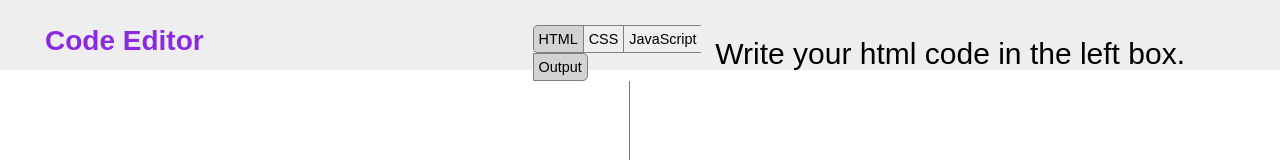
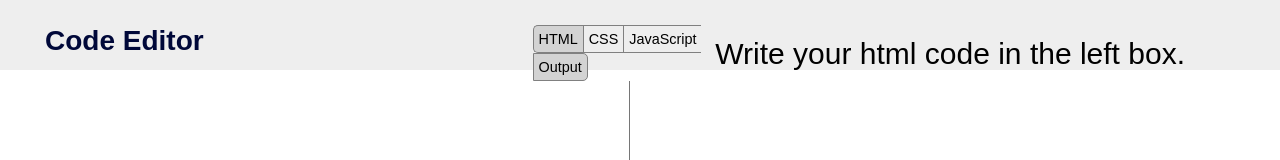
Before and after one commit to Apurvanmorey/editor, a plain HTML site: page index.html in a window 1280 px wide. Shown: the top 160 px of the page. Drawn offline with Linux system fonts and the light colour scheme.

Commit message:
updated css

```diff
--- a/index.css
+++ b/index.css
@@ -47,7 +47,7 @@ border manually------*/
   float: left;
   font-weight: bold;
   font-size: 28px;
-  color: blueviolet;
+  color: #000839;
 }
 
 /*made by*/
```
